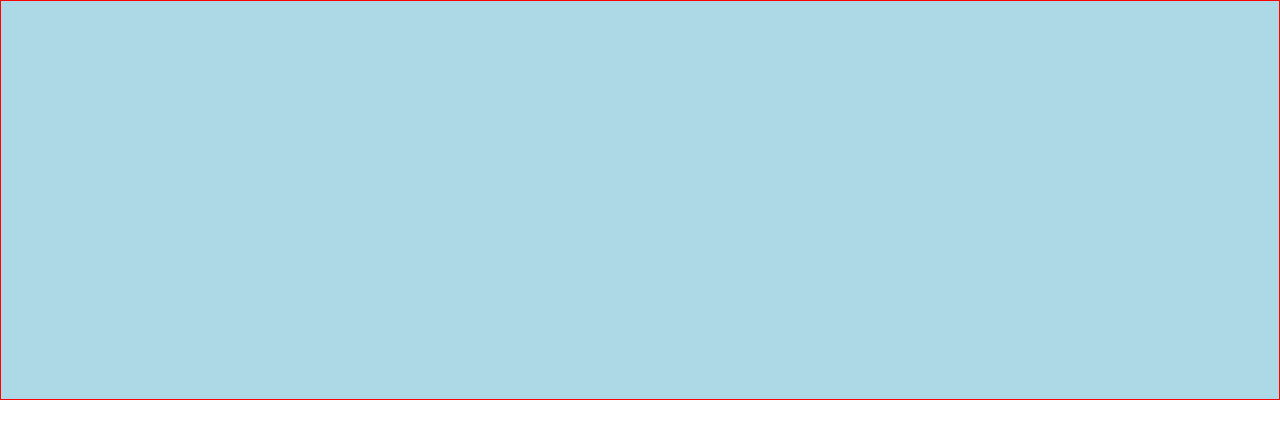
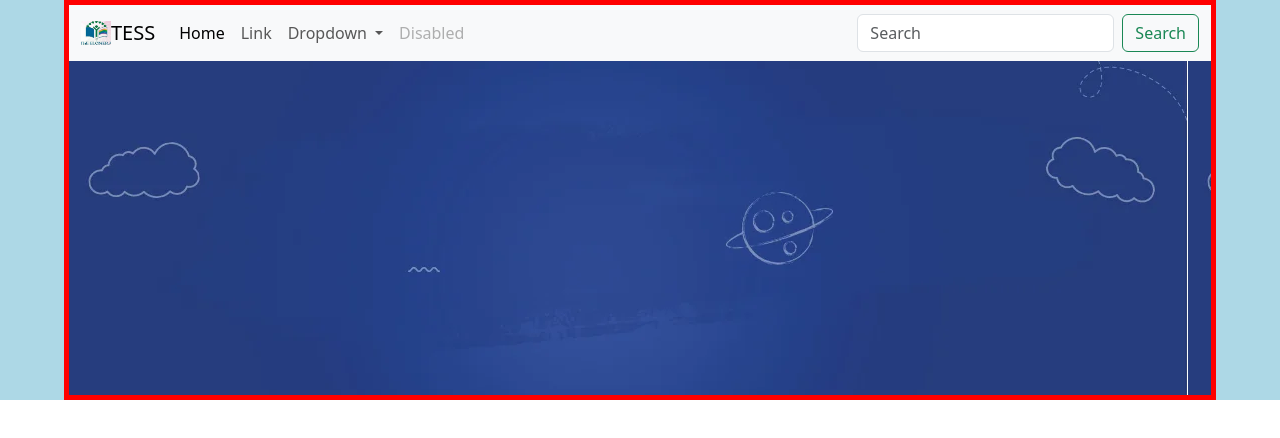
Before and after one commit to tayyabturabi/ELONERA-SCHOOL, a plain HTML site: page index.html in a window 1280 px wide. Drawn offline with nearby package versions, Linux system fonts and the light colour scheme.

Commit message:
images added

```diff
--- a/index.html
+++ b/index.html
@@ -3,16 +3,69 @@
 <head>
     <meta charset="UTF-8">
     <meta name="viewport" content="width=device-width, initial-scale=1.0">
+    <link href="https://cdn.jsdelivr.net/npm/bootstrap@5.3.2/dist/css/bootstrap.min.css" rel="stylesheet" integrity="sha384-T3c6CoIi6uLrA9TneNEoa7RxnatzjcDSCmG1MXxSR1GAsXEV/Dwwykc2MPK8M2HN" crossorigin="anonymous">
+    <script src="https://cdn.jsdelivr.net/npm/bootstrap@5.3.2/dist/js/bootstrap.bundle.min.js" integrity="sha384-C6RzsynM9kWDrMNeT87bh95OGNyZPhcTNXj1NW7RuBCsyN/o0jlpcV8Qyq46cDfL" crossorigin="anonymous"></script>
     <link rel="stylesheet" href="style.css">
     <link rel="stylesheet" href="media.css">
     <link rel="stylesheet" href="bootstrap.css">
-        <title>TESS</title>
+    <title>TESS</title>
 </head>
+
+
+
+
 <body>
    <section class="container-xxl main-section">
+
+
+
     <header class="header-section">
+    <div class="theme">
+      <nav class="navbar navbar-expand-lg bg-body-tertiary">
+        <div class="container-fluid">
+          <img src="images/download (1).jpeg" alt="Logo" width="30" height="24" class="d-inline-block align-text-top mr-3">
+          <a class="navbar-brand pl-3" href="#">TESS</a>
 
+          <button class="navbar-toggler" type="button" data-bs-toggle="collapse" data-bs-target="#navbarSupportedContent" aria-controls="navbarSupportedContent" aria-expanded="false" aria-label="Toggle navigation">
+
+            <span class="navbar-toggler-icon"></span>
+          </button>
+          <div class="collapse navbar-collapse" id="navbarSupportedContent">
+            <ul class="navbar-nav me-auto mb-2 mb-lg-0">
+              <li class="nav-item">
+                <a class="nav-link active" aria-current="page" href="#">Home</a>
+              </li>
+              <li class="nav-item">
+                <a class="nav-link" href="#">Link</a>
+              </li>
+              <li class="nav-item dropdown">
+                <a class="nav-link dropdown-toggle" href="#" role="button" data-bs-toggle="dropdown" aria-expanded="false">
+                  Dropdown
+                </a>
+                <ul class="dropdown-menu">
+                  <li><a class="dropdown-item" href="#">Action</a></li>
+                  <li><a class="dropdown-item" href="#">Another action</a></li>
+                  <li><hr class="dropdown-divider"></li>
+                  <li><a class="dropdown-item" href="#">Something else here</a></li>
+                </ul>
+              </li>
+              <li class="nav-item">
+                <a class="nav-link disabled" aria-disabled="true">Disabled</a>
+              </li>
+            </ul>
+            <form class="d-flex" role="search">
+              <input class="form-control me-2" type="search" placeholder="Search" aria-label="Search">
+              <button class="btn btn-outline-success" type="submit">Search</button>
+            </form>
+          </div>
+        </div>
+      </nav>
+
+
+    </div>
     </header>
+
+
 
    </section>
 
--- a/style.css
+++ b/style.css
@@ -1,11 +1,18 @@
 .main-section{
     background-color:lightblue;
     padding: 0px!important;
-    v;
+
 }
 
 .header-section{
+    width: 90%;
+    margin: 0px auto;
     height: 400px;
-    border: 1px solid red;
+    border: 5px solid red;
 
 }
+.theme{
+    width: 100%;
+    height: 100%;
+    position: relative;
+    background-image: url(images/header-theme.webp);
```
Also changed, not shown: images/274181985_338513738285210_1379118303699955611_n.jpg (added), images/344028341_188377194074104_1150905880902505093_n.jpg (added), images/download (1).jpeg (added), images/eowozokelnzamoepcjsp.webp (added), images/header-theme.webp (added).
